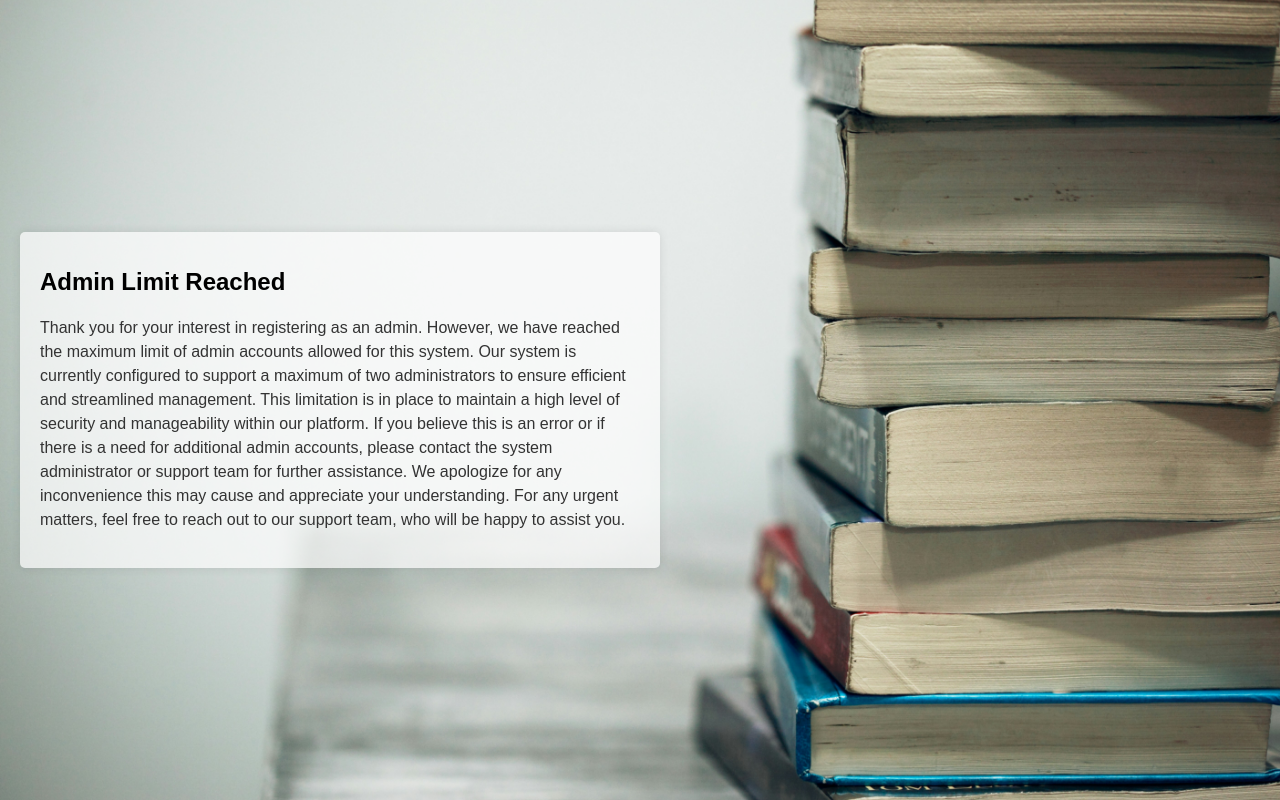
After one commit to AlvinNathey/bookvault2, a PHP site: page /adminlimitreached.html in a window 1280 px wide. The commit adds this page. Run offline with PHP 8.4, Linux system fonts and the light colour scheme.

Commit message:
Admin limit set

```diff
--- /dev/null
+++ b/adminlimitreached.html
@@ -0,0 +1,58 @@
+<!DOCTYPE html>
+<html lang="en">
+<head>
+    <meta charset="UTF-8">
+    <meta name="viewport" content="width=device-width, initial-scale=1.0">
+    <title>Admin Signup Limit Reached</title>
+    <style>
+        body {
+            background-color: #e4d9d9;
+            font-family: Arial, sans-serif;
+            background-image: url('img/5use.jpg');
+            background-size: cover;
+            background-position: center;
+            display: flex;
+            justify-content: flex-start;
+            align-items: center;
+            height: 100vh;
+            margin: 0;
+            padding-left: 20px;
+        }
+
+        .message-box {
+            max-width: 600px;
+            padding: 20px;
+            background-color: rgba(255, 255, 255, 0.7); /* Transparent background */
+            border-radius: 5px;
+            box-shadow: 0 0 10px rgba(0, 0, 0, 0.1);
+            color: #333;
+            border: 2px solid darkbrown;
+        }
+
+        h1 {
+            color: black;
+            text-align: left;
+            font-size: 24px;
+            margin-bottom: 20px;
+        }
+
+        p {
+            font-size: 16px;
+            line-height: 1.5;
+            text-align: left;
+        }
+    </style>
+</head>
+<body>
+    <div class="message-box">
+        <h1>Admin Limit Reached</h1>
+        <p>
+            Thank you for your interest in registering as an admin. However, we have reached the maximum limit of admin accounts allowed for this system.
+            Our system is currently configured to support a maximum of two administrators to ensure efficient and streamlined management.
+            This limitation is in place to maintain a high level of security and manageability within our platform.
+            If you believe this is an error or if there is a need for additional admin accounts, please contact the system administrator or support team for further assistance.
+            We apologize for any inconvenience this may cause and appreciate your understanding. For any urgent matters, feel free to reach out to our support team, who will be happy to assist you.
+        </p>
+    </div>
+</body>
+</html>
```
Also changed, not shown: adminsignup.php (+13 -6 lines).
